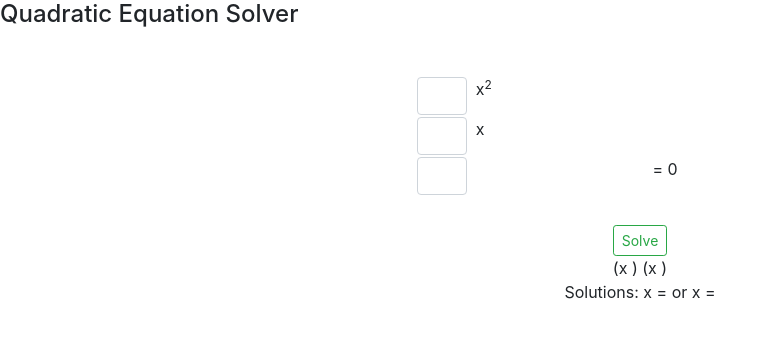
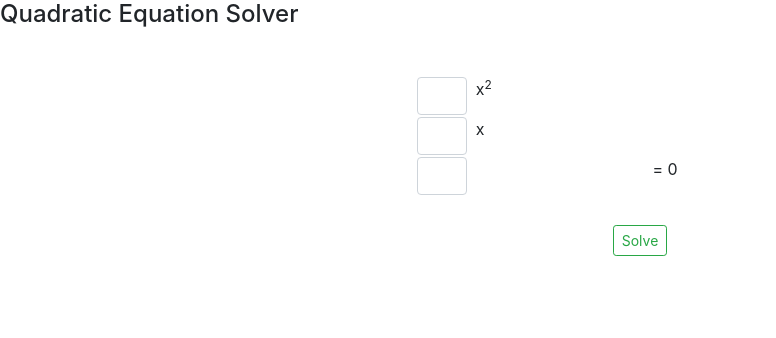
Before and after one commit to PSReyat/Swiss-Maths, an Angular app: page / in a window 1280 px wide. Shown: the top 338 px of the page, without its empty margins (0-776 px from the left). Built offline with nearby package versions, Linux system fonts and the light colour scheme.

Commit message:
code updates and fixes

```diff
--- a/src/app/Component/quadratic/quadratic.component.html
+++ b/src/app/Component/quadratic/quadratic.component.html
@@ -32,17 +32,29 @@
                 </div>
                 <br>
                 <div>
-                    <button class = "btn btn-outline-success btn-sm">Solve</button>
+                    <button class = "btn btn-outline-success btn-sm" (click) = "showSolutions()">Solve</button>
                 </div>
             </form>
         </div>
 
-        <div id = "answer_factorised" class = "col-5">
-            (x {{factor1}}) (x {{factor2}})
+        <div id = "answer_factorised" class = "col-5" *ngIf = "factor1 < 0 && factor2 > 0">
+            (x + {{factor1}}) (x - {{factor2}})
+        </div>
+        <div id = "answer_factorised" class = "col-5" *ngIf = "factor2 < 0 && factor1 > 0">
+            (x - {{factor1}}) (x  + {{factor2}})
+        </div>
+        <div id = "answer_factorised" class = "col-5" *ngIf = "factor1 < 0 && factor2 < 0">
+            (x + {{factor1}}) (x + {{factor2}})
+        </div>
+        <div id = "answer_factorised" class = "col-5" *ngIf = "factor1 > 0 && factor2 > 0">
+            (x - {{factor1}}) (x - {{factor2}})
         </div>
 
-        <div id = "answer_solved" class = "col-5">
+        <div id = "answer_solved" class = "col-5" *ngIf = "solutionDiv && solution1 !== solution2">
             Solutions: x = {{solution1}} or x = {{solution2}}
+        </div>
+        <div id = "answer_solved" class = "col-5" *ngIf = "solutionDiv && solution1 === solution2">
+            Solutions: x = {{solution1}}
         </div>
 
     </div>
--- a/src/app/Component/quadratic/quadratic.component.ts
+++ b/src/app/Component/quadratic/quadratic.component.ts
@@ -17,6 +17,8 @@ export class QuadraticComponent implements OnInit {
   b: number;
   c: number;
 
+  solutionDiv: boolean = false;
+
   constructor() { }
 
   ngOnInit(): void {
@@ -32,15 +34,17 @@ export class QuadraticComponent implements OnInit {
       return this.disc;
     }
 
-    this.solution1 = (b + Math.sqrt(this.disc))/(2 * a);
-    console.log((b + Math.sqrt(this.disc)));
-    console.log(Math.sqrt(this.disc) + " b: " + b + " a: " + a);
-    this.solution2 = (b - Math.sqrt(this.disc))/(2 * a);
-    console.log(this.solution2);
+    this.solution1 = (-b + Math.sqrt(this.disc))/(2 * a);
+    this.solution2 = (-b - Math.sqrt(this.disc))/(2 * a);
 
-    this.factor1 = (-1) * this.solution1;
-    this.factor2 = (-1) * this.solution2;
+    //TODO: Find a way to display negatives and positive correctly.
+    this.factor1 = this.solution1;
+    this.factor2 = this.solution2;
 
   }
 
+  showSolutions(){
+    this.solutionDiv = true;
+  }
+
 }
```
